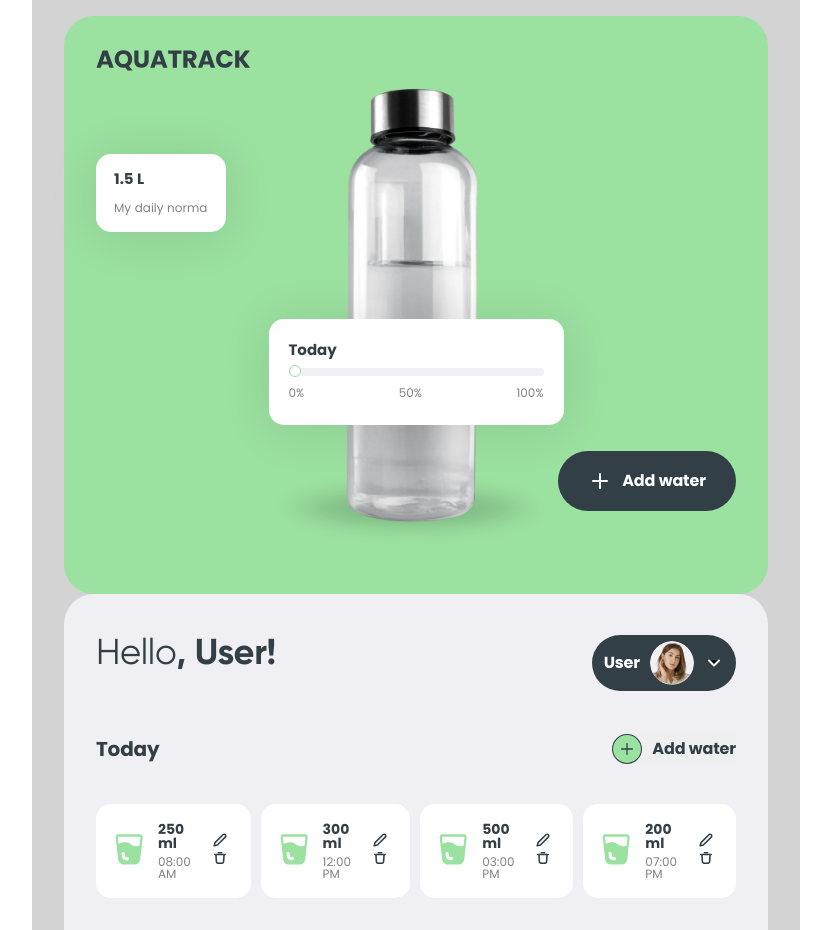
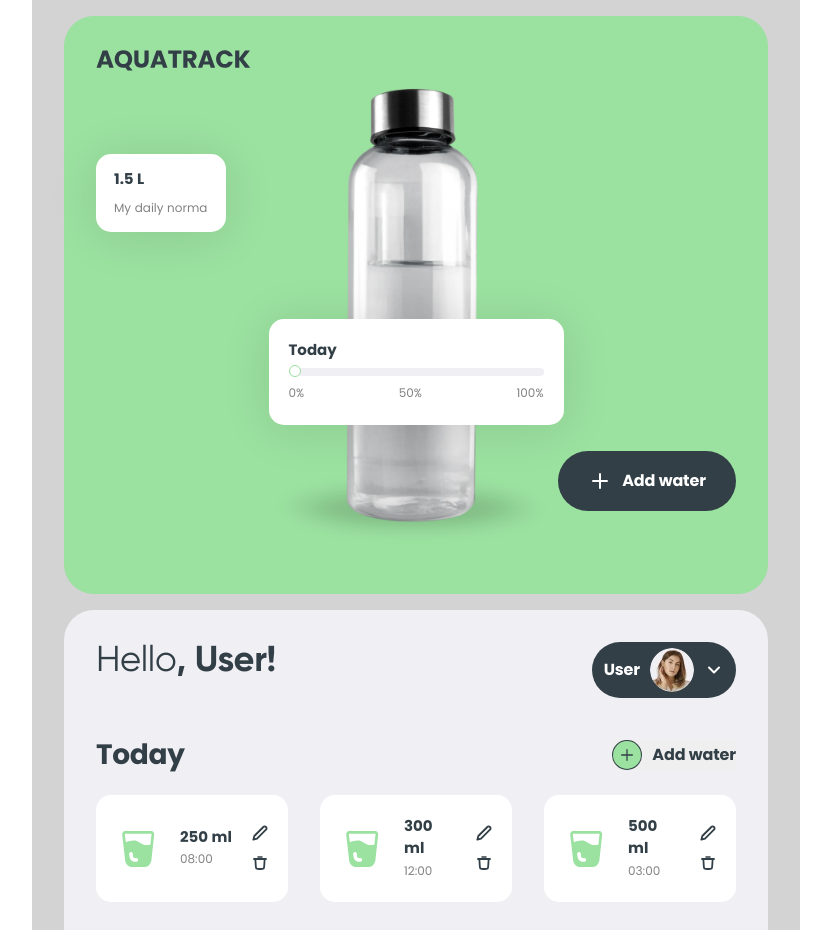
Before and after one commit to Serhii-Ivanchenko/Team-03-project-front, a React (Vite) app: page /tracker in a window 1280 px wide. Shown: the top 930 px of the page, without its empty margins (224-1055 px from the left). Built offline with nearby package versions, Linux system fonts and the light colour scheme.

Commit message:
tablet and deskop adaptive

```diff
--- a/src/components/AddWaterButton/AddWaterButton.jsx
+++ b/src/components/AddWaterButton/AddWaterButton.jsx
@@ -1,5 +1,6 @@
 import styles from './AddWaterButton.module.css';
 import iconPlus from '../../assets/images/icons/icons.svg';
+
 
 
 const AddWaterButton = ({ onClick }) => {
--- a/src/components/ChooseDate/ChooseDate.module.css
+++ b/src/components/ChooseDate/ChooseDate.module.css
@@ -8,3 +8,11 @@
     letter-spacing: -0.2px;
 
 }
+
+@media only screen and (min-width: 768px) {
+    .dateText {
+        font-size: 28px;
+        line-height: 1.14em;
+        letter-spacing: -0.28px;
+    }
+}
--- a/src/components/DailyInfo/DailyInfo.module.css
+++ b/src/components/DailyInfo/DailyInfo.module.css
@@ -1,17 +1,15 @@
 .container {
     display: flex;
     flex-direction: column;
+    gap: 24px;
   }
 
   .row {
     display: flex;
     justify-content: space-between;
     align-items: center;
-    margin-bottom: 16px;
   }
 
   .waterList{
     display: flex;
-
-
   }
--- a/src/components/UserBar/UserBar.module.css
+++ b/src/components/UserBar/UserBar.module.css
@@ -6,12 +6,13 @@
     border-radius: 30px;
     background: #323F47;
     border: none;
-    margin-bottom: 43px;
+    margin-bottom: 40px;
   }
 
   @media only screen and (min-width: 768px) {
     .userBar {
       gap: 10px;
+      margin-bottom: 41px;
     }
 }
 
@@ -49,6 +50,7 @@
 }
 
   .icon{
+    fill: transparent;
     width: 16px;
     height: 16px;
     stroke:#FFF;
--- a/src/components/UserBarPopover/UserBarPopover.module.css
+++ b/src/components/UserBarPopover/UserBarPopover.module.css
@@ -1,6 +1,6 @@
 .popover {
   display: inline-flex;
-  padding: 14px 41px 14px 20px;
+  padding: 14px 40px 14px 20px;
   flex-direction: column;
   justify-content: center;
   align-items: flex-start;
--- a/src/components/UserPanel/UserPanel.module.css
+++ b/src/components/UserPanel/UserPanel.module.css
@@ -10,12 +10,6 @@
       justify-content: space-between;
     }
 }
-
-/* @media only screen and (min-width: 1440px) {
-  .userPanel {
-
-    }
-} */
 
   .greeting {
     color: #323F47;
--- a/src/components/WaterDetailedInfo/WaterDetailedInfo.module.css
+++ b/src/components/WaterDetailedInfo/WaterDetailedInfo.module.css
@@ -2,10 +2,19 @@
     border-radius: 30px;
     background: #F0EFF4;
     padding: 40px 20px;
+    margin-top: 16px;
+    margin-bottom: 16px;
 }
 
 @media only screen and (min-width: 768px) {
     .container {
-        padding: 41px 32px;
+        padding: 32px;
     }
 }
+
+@media only screen and (min-width: 1440px) {
+    .container {
+        width: 672px;
+        margin-top: 0;
+        margin-bottom: 0;
+      }}
--- a/src/components/WaterItem/WaterItem.module.css
+++ b/src/components/WaterItem/WaterItem.module.css
@@ -3,21 +3,50 @@
   align-items: center;
   gap: 10px;
   padding: 18px 14px;
+  min-width: 149px;
 
   border-radius: 15px;
   background: #FFF;
   backdrop-filter: blur(16.799999237060547px);
 }
+
+@media only screen and (min-width: 768px) {
+  .item {
+    padding: 20px;
+    gap: 20px;
+    min-width: 192px;
+  }
+}
+
+.iconContainer{
+  display: flex;
+  justify-content: center;
+  text-align: center;
+}
+
 .icon{
   width: 38px;
   height: 38px;
   fill: #9BE1A0;
 }
 
+@media only screen and (min-width: 768px) {
+  .icon {
+    width: 44px;
+    height: 45px;
+  }
+}
+
 .info {
   display: flex;
   flex-direction: column;
   gap: 6px;
+}
+
+@media only screen and (min-width: 768px) {
+  .info {
+    gap: 0;
+  }
 }
 
 .quantity {
@@ -27,7 +56,13 @@
   line-height: 1em;
   display: flex;
   align-items: baseline;
+}
 
+@media only screen and (min-width: 768px) {
+  .quantity {
+    font-size: 15px;
+    line-height: 1.49em;
+  }
 }
 
 .time {
@@ -37,13 +72,24 @@
   display: flex;
   align-items: baseline;
 }
+@media only screen and (min-width: 768px) {
+  .time {
+    line-height: 1.86em;
+  }
+}
 
-.actionIcons {
+.actionIconsContainer {
   display: flex;
   flex-direction: column;
-  gap: 5px;
+  gap: 8px;
   font-size: 20px;
   cursor: pointer;
+}
+
+@media only screen and (min-width: 768px) {
+  .actionIconsContainer {
+    gap: 14px;
+  }
 }
 
 .iconAction{
@@ -52,3 +98,10 @@
   stroke: #323F47;
   fill: none;
 }
+
+@media only screen and (min-width: 768px) {
+  .iconAction {
+    width: 16px;
+    height: 16px;
+  }
+}
--- a/src/components/WaterList/WaterList.jsx
+++ b/src/components/WaterList/WaterList.jsx
@@ -5,10 +5,10 @@ import styles from './WaterList.module.css';
 const WaterList = () => {
   // Тимчасовий масив даних для прикладу
   const waterItems = [
-    { id: 1, quantity: '250 ml', time: '08:00 AM' },
-    { id: 2, quantity: '300 ml', time: '12:00 PM' },
-    { id: 3, quantity: '500 ml', time: '03:00 PM' },
-    { id: 4, quantity: '200 ml', time: '07:00 PM' },
+    { id: 1, quantity: '250 ml', time: '08:00' },
+    { id: 2, quantity: '300 ml', time: '12:00' },
+    { id: 3, quantity: '500 ml', time: '03:00' },
+    { id: 4, quantity: '200 ml', time: '07:00' },
   ];
 
   return (
--- a/src/components/WaterList/WaterList.module.css
+++ b/src/components/WaterList/WaterList.module.css
@@ -1,10 +1,21 @@
 .container{
-    padding: 24px 0px;
+    padding-bottom: 24px;
     display: flex;
     flex-wrap: nowrap;
     overflow-x: auto;
-    gap: 10px;
+    gap: 8px;
 }
+
+@media only screen and (min-width: 768px) {
+  .container {
+    gap: 32px;
+  }
+}
+
+@media only screen and (min-width: 1440px) {
+  .container {
+    gap: 16px;
+    }}
 
 .container::-webkit-scrollbar {
   height: 8px;
--- a/src/pages/TrackerPage/TrackerPage.module.css
+++ b/src/pages/TrackerPage/TrackerPage.module.css
@@ -1,5 +1,10 @@
 .container{
     padding-top: 16px;
     padding-bottom: 16px;
+}
 
-}
+@media only screen and (min-width: 1440px) {
+    .container {
+        display: flex;
+        gap: 32px;
+      }}
```
